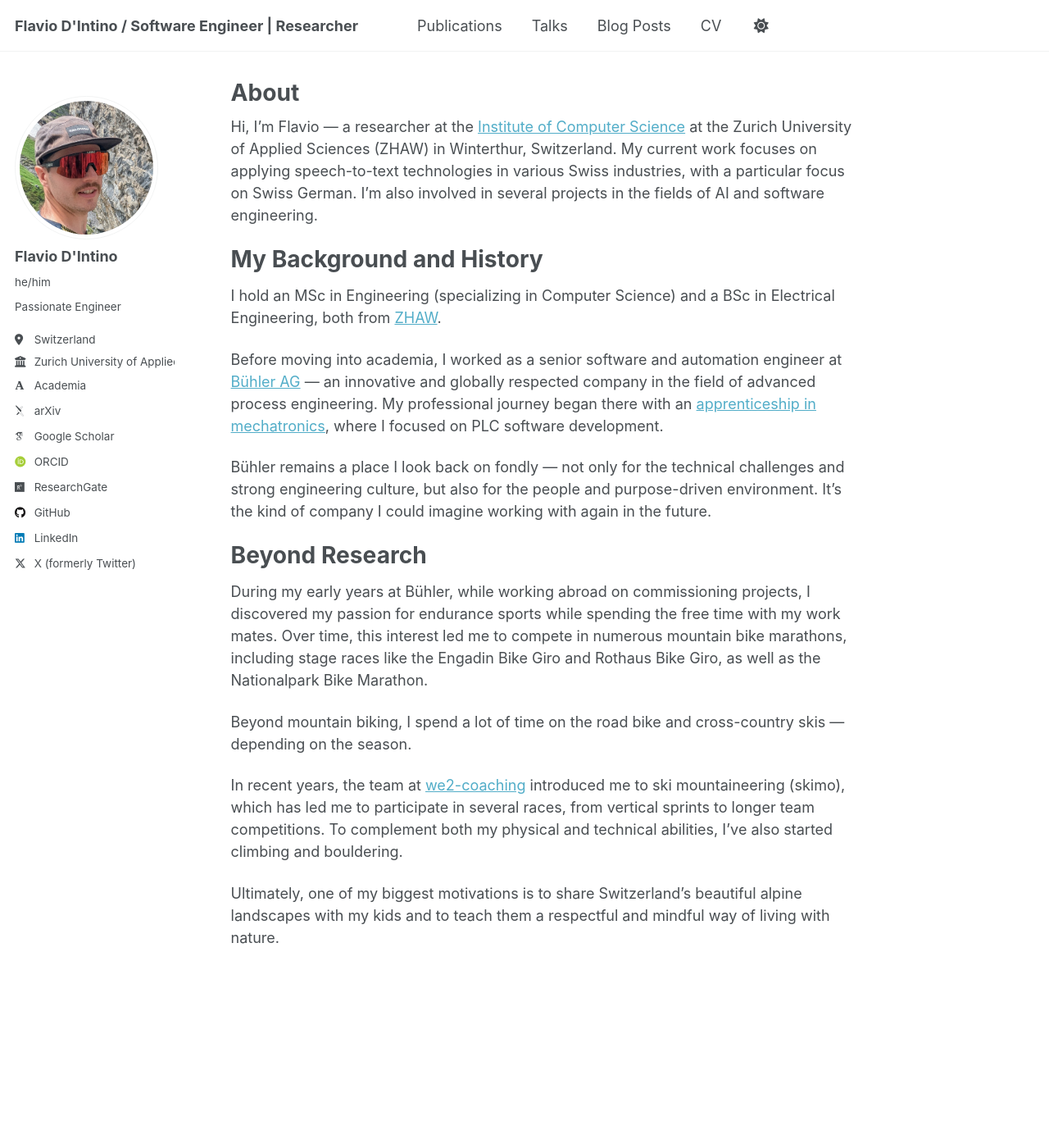
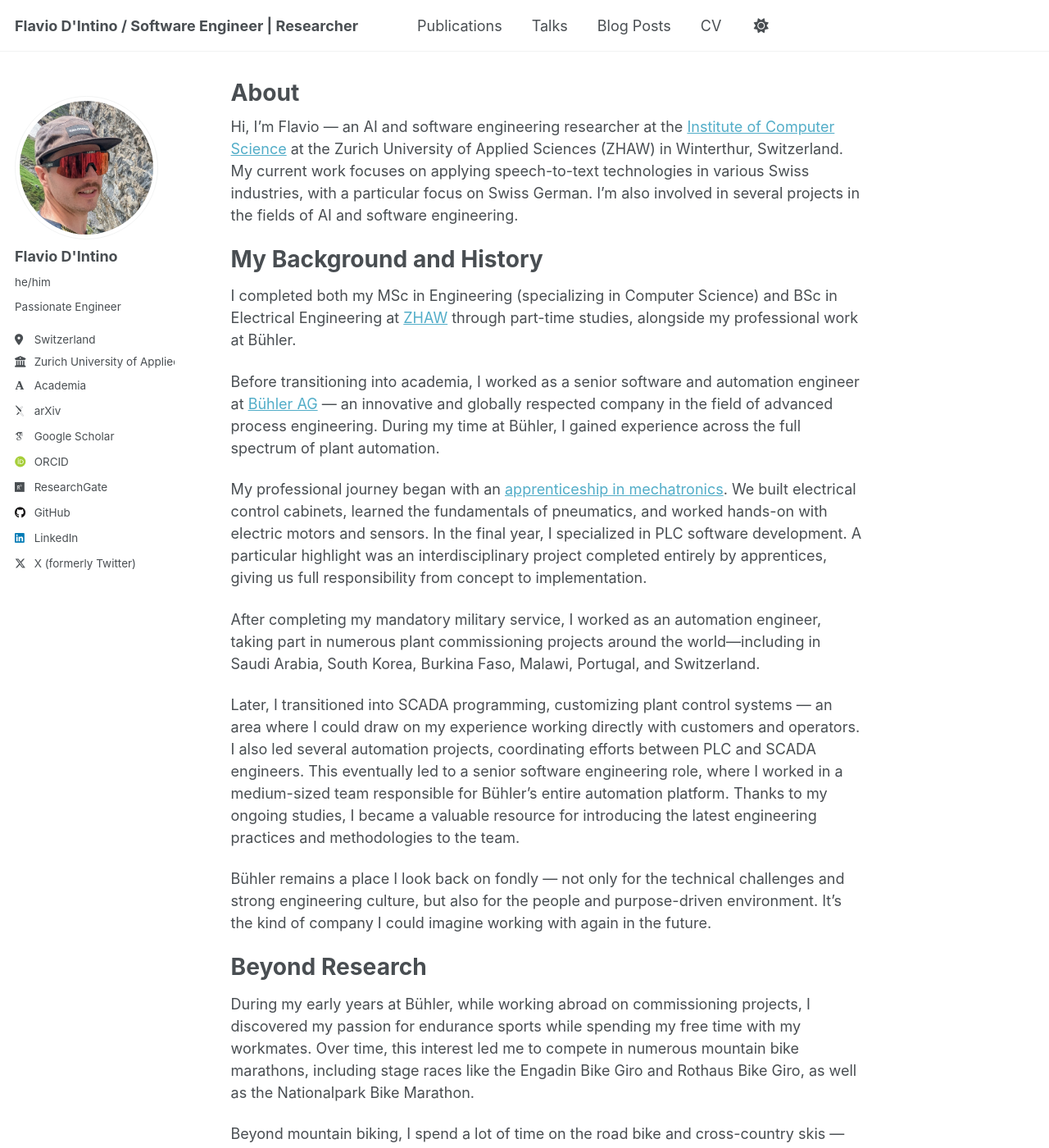
Before and after one commit to dintifla/dintifla.github.io, a Jekyll site: the page built from _pages/about.md, in a window 1280 px wide and 1400 px high. Shown: the whole window at 82% size. Built offline with Jekyll 4.4.1, drawn with Linux system fonts in a browser that asks for light colours; some web fonts are replaced.

Commit message:
Update about.md

```diff
--- a/_pages/about.md
+++ b/_pages/about.md
@@ -7,22 +7,28 @@ redirect_from:
   - /about.html
 ---
 
-Hi, I'm Flavio — a researcher at the [Institute of Computer Science](https://www.zhaw.ch/en/engineering/institutes-centres/init) at the Zurich University of Applied Sciences (ZHAW) in Winterthur, Switzerland.
+Hi, I'm Flavio — an AI and software engineering researcher at the [Institute of Computer Science](https://www.zhaw.ch/en/engineering/institutes-centres/init) at the Zurich University of Applied Sciences (ZHAW) in Winterthur, Switzerland.
 My current work focuses on applying speech-to-text technologies in various Swiss industries, with a particular focus on Swiss German. I'm also involved in several projects in the fields of AI and software engineering.
 
 My Background and History
 =====
 
-I hold an MSc in Engineering (specializing in Computer Science) and a BSc in Electrical Engineering, both from [ZHAW](https://www.zhaw.ch/en/engineering).
+I completed both my MSc in Engineering (specializing in Computer Science) and BSc in Electrical Engineering at [ZHAW](https://www.zhaw.ch/en/engineering) through part-time studies, alongside my professional work at Bühler.
 
-Before moving into academia, I worked as a senior software and automation engineer at [Bühler AG](https://www.buhlergroup.com) — an innovative and globally respected company in the field of advanced process engineering. My professional journey began there with an [apprenticeship in mechatronics](https://www.buhlergroup.com/global/de/purpose-community/next-generation/apprenticeships/uzwil/automatiker-in.html), where I focused on PLC software development.
+Before transitioning into academia, I worked as a senior software and automation engineer at [Bühler AG](https://www.buhlergroup.com) — an innovative and globally respected company in the field of advanced process engineering. During my time at Bühler, I gained experience across the full spectrum of plant automation.
+
+My professional journey began with an [apprenticeship in mechatronics](https://www.buhlergroup.com/global/de/purpose-community/next-generation/apprenticeships/uzwil/automatiker-in.html). We built electrical control cabinets, learned the fundamentals of pneumatics, and worked hands-on with electric motors and sensors. In the final year, I specialized in PLC software development. A particular highlight was an interdisciplinary project completed entirely by apprentices, giving us full responsibility from concept to implementation.
+
+After completing my mandatory military service, I worked as an automation engineer, taking part in numerous plant commissioning projects around the world—including in Saudi Arabia, South Korea, Burkina Faso, Malawi, Portugal, and Switzerland.
+
+Later, I transitioned into SCADA programming, customizing plant control systems — an area where I could draw on my experience working directly with customers and operators. I also led several automation projects, coordinating efforts between PLC and SCADA engineers. This eventually led to a senior software engineering role, where I worked in a medium-sized team responsible for Bühler’s entire automation platform. Thanks to my ongoing studies, I became a valuable resource for introducing the latest engineering practices and methodologies to the team.
 
 Bühler remains a place I look back on fondly — not only for the technical challenges and strong engineering culture, but also for the people and purpose-driven environment. It's the kind of company I could imagine working with again in the future.
 
 Beyond Research
 =====
 
-During my early years at Bühler, while working abroad on commissioning projects, I discovered my passion for endurance sports while spending the free time with my work mates. Over time, this interest led me to compete in numerous mountain bike marathons, including stage races like the Engadin Bike Giro and Rothaus Bike Giro, as well as the Nationalpark Bike Marathon.
+During my early years at Bühler, while working abroad on commissioning projects, I discovered my passion for endurance sports while spending my free time with my workmates. Over time, this interest led me to compete in numerous mountain bike marathons, including stage races like the Engadin Bike Giro and Rothaus Bike Giro, as well as the Nationalpark Bike Marathon.
 
 Beyond mountain biking, I spend a lot of time on the road bike and cross-country skis — depending on the season.
 
```
